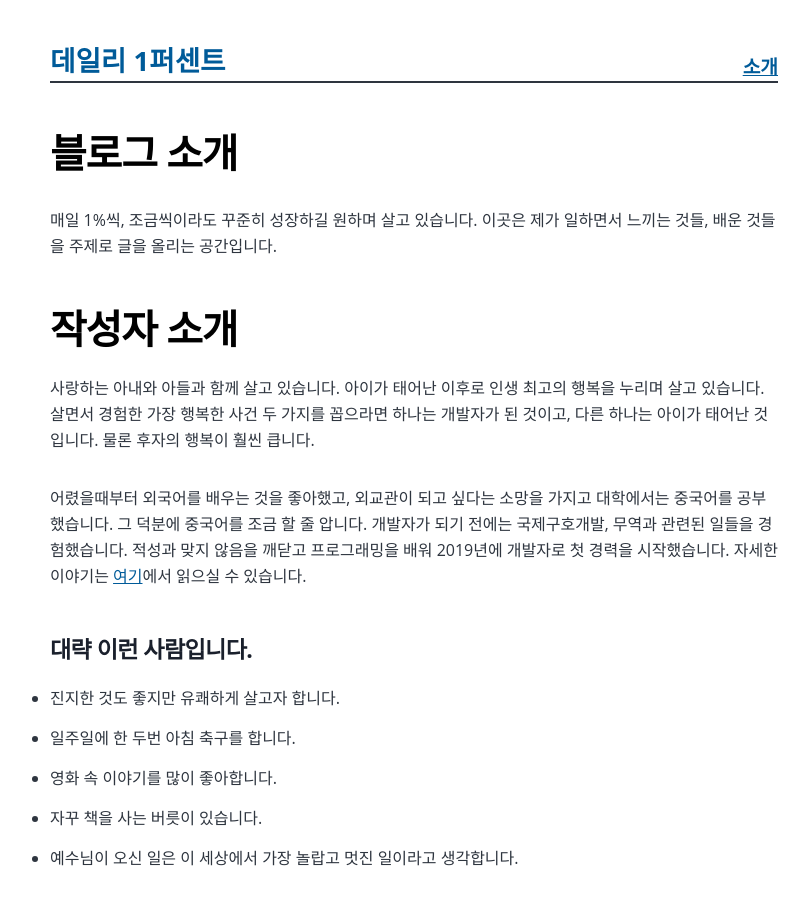
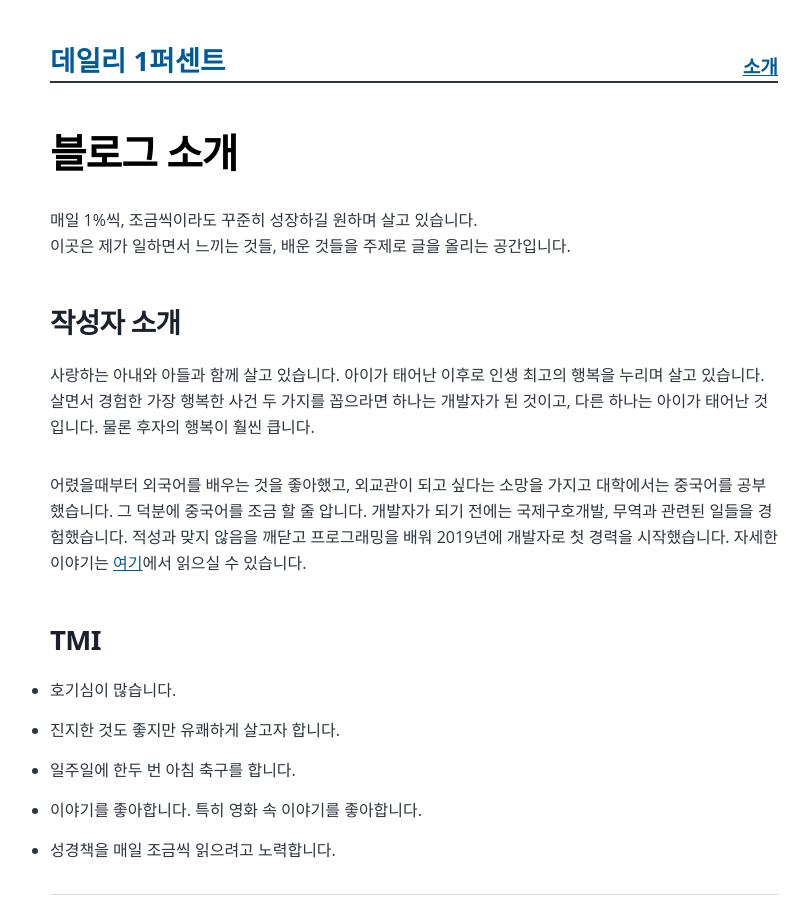
Before and after one commit to WoogearKwon/woogearkwon.github.io, a Gatsby site: page /about/ in a window 1280 px wide. Shown: the top 899 px of the page, without its empty margins (226-1035 px from the left). Built offline with nearby package versions, Linux system fonts and the light colour scheme; Gatsby itself is replaced by a stand-in of ours.

Commit message:
페이지 head 수정 외

```diff
--- a/config.js
+++ b/config.js
@@ -2,7 +2,7 @@
 
 module.exports = {
   url: `https://woogearkwon.github.io/`,
-  description: `A nice starter blog post boilerplate template built using Gatsby.`,
+  description: `매일 조금씩 성장하기`,
   pathPrefix: '/',
   title: `데일리 1퍼센트`,
   disqusShortname: '',
@@ -11,7 +11,7 @@
   useKatex: false,
   author: {
     name: `Woogear Kwon`,
-    summary: `개발자가 되어서 행복하고, 한 아이의 아빠가 되어서 여전히 행복합니다. 성공도 하고 싶지만 성장하는 삶을 살고 싶어 합니다. 무언가를 만들고 고치고 적고 그리는 것을 좋아합니다.`,
+    summary: `Daily1Percent`,
     social: {
       twitter: ``,
       github: `WoogearKwon`,
--- a/content/about/about.md
+++ b/content/about/about.md
@@ -3,17 +3,17 @@
 title: "블로그 소개"
 ---
 
-매일 1%씩, 조금씩이라도 꾸준히 성장하길 원하며 살고 있습니다.
+매일 1%씩, 조금씩이라도 꾸준히 성장하길 원하며 살고 있습니다.<br/>
 이곳은 제가 일하면서 느끼는 것들, 배운 것들을 주제로 글을 올리는 공간입니다.
 
-# 작성자 소개
+### 작성자 소개
 사랑하는 아내와 아들과 함께 살고 있습니다. 아이가 태어난 이후로 인생 최고의 행복을 누리며 살고 있습니다. 살면서 경험한 가장 행복한 사건 두 가지를 꼽으라면 하나는 개발자가 된 것이고, 다른 하나는 아이가 태어난 것입니다. 물론 후자의 행복이 훨씬 큽니다.
 
 어렸을때부터 외국어를 배우는 것을 좋아했고, 외교관이 되고 싶다는 소망을 가지고 대학에서는 중국어를 공부했습니다. 그 덕분에 중국어를 조금 할 줄 압니다. 개발자가 되기 전에는 국제구호개발, 무역과 관련된 일들을 경험했습니다. 적성과 맞지 않음을 깨닫고 프로그래밍을 배워 2019년에 개발자로 첫 경력을 시작했습니다. 자세한 이야기는 [여기](https://devwooks.tistory.com/41?category=907218)에서 읽으실 수 있습니다.
 
-#### 대략 이런 사람입니다.
+### TMI
+- 호기심이 많습니다.
 - 진지한 것도 좋지만 유쾌하게 살고자 합니다.
-- 일주일에 한 두번 아침 축구를 합니다.
-- 영화 속 이야기를 많이 좋아합니다.
-- 자꾸 책을 사는 버릇이 있습니다.
-- 예수님이 오신 일은 이 세상에서 가장 놀랍고 멋진 일이라고 생각합니다.
+- 일주일에 한두 번 아침 축구를 합니다.
+- 이야기를 좋아합니다. 특히 영화 속 이야기를 좋아합니다.
+- 성경책을 매일 조금씩 읽으려고 노력합니다.
```
Also changed, not shown: src/pages/index.js (+7 -3 lines).
